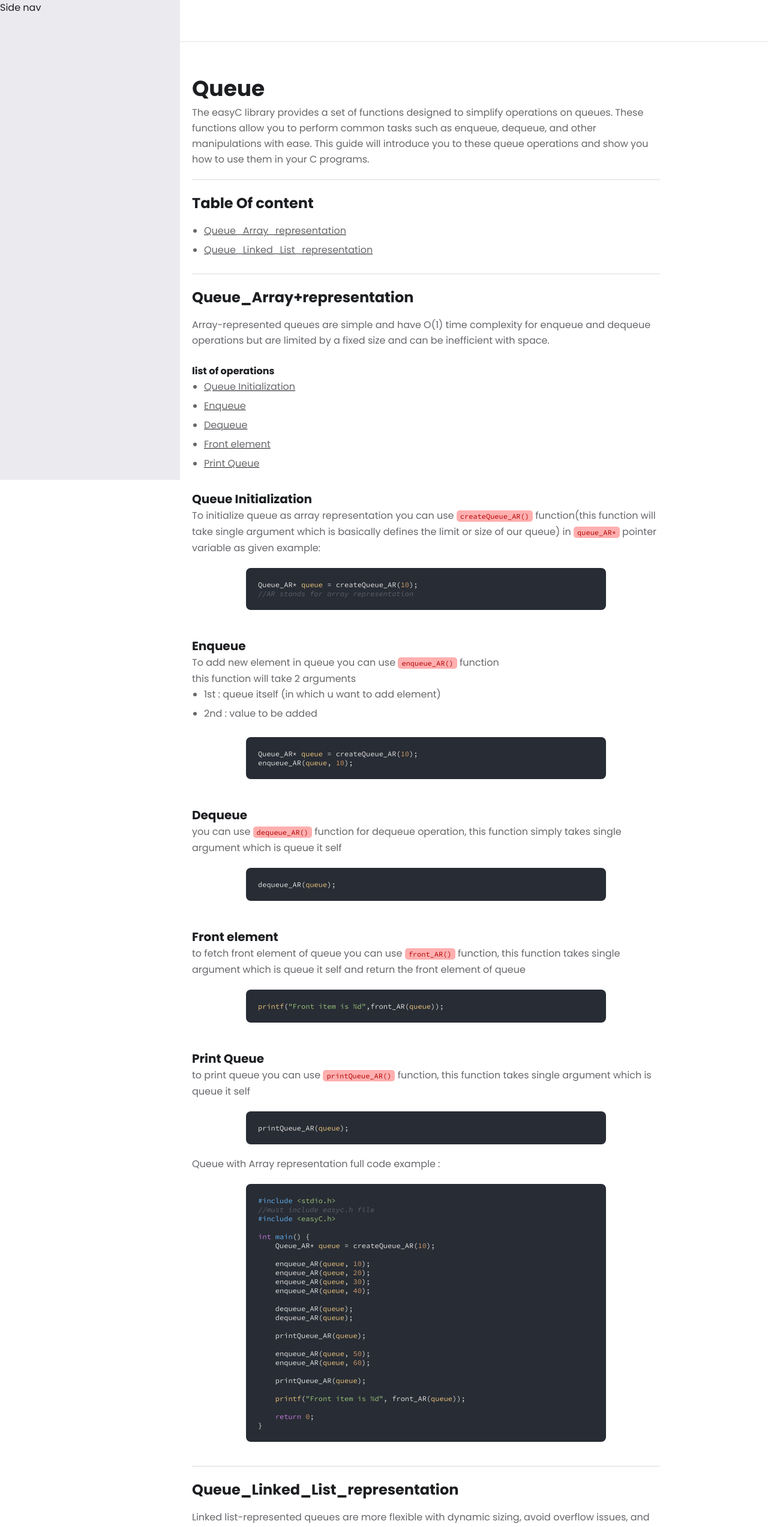
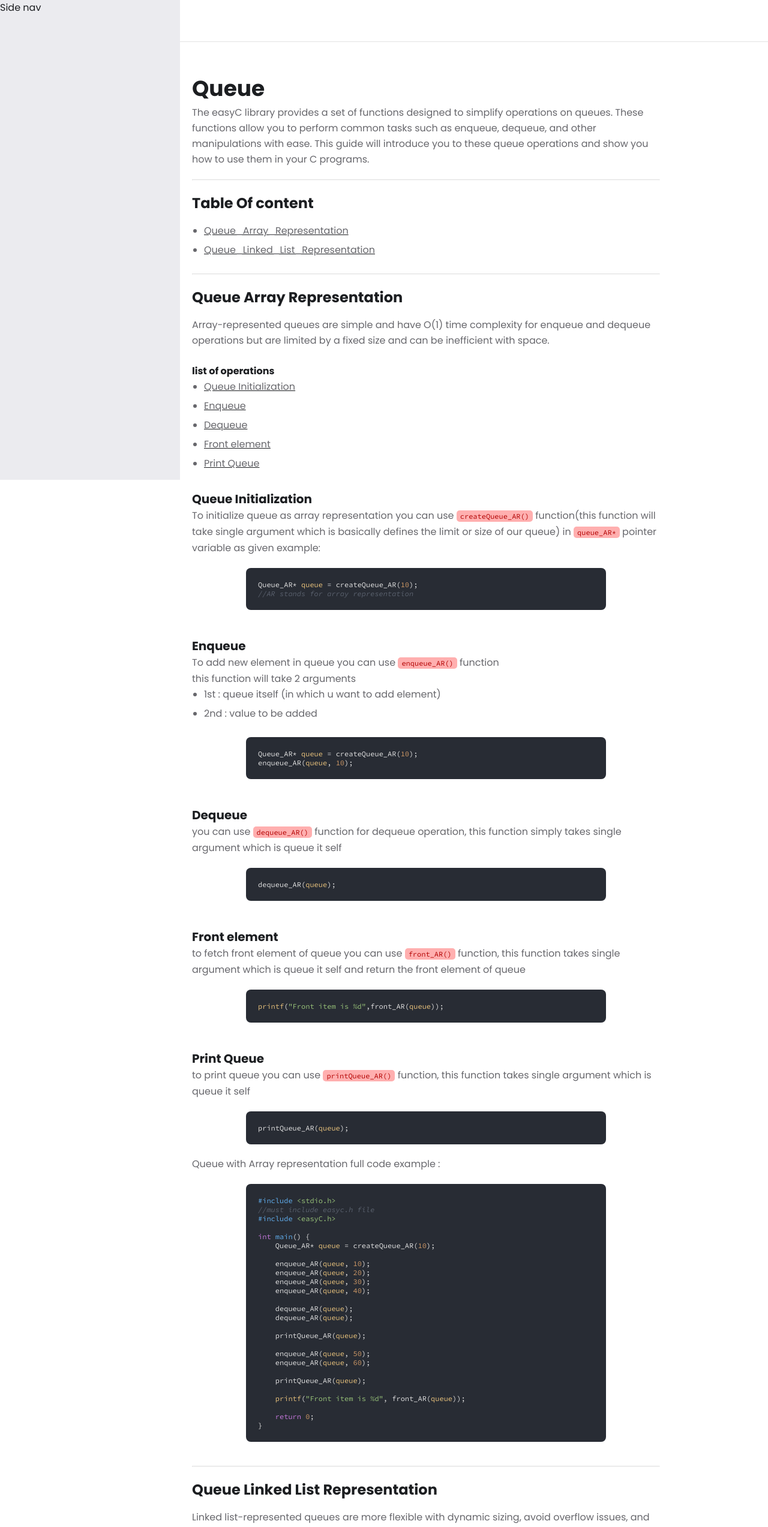
Before and after one commit to Harshkhanagwal/easyc-website, a React (Vite) app: page /guide/queue in a window 1280 px wide. Shown: the top 2546 px of the page at 60% size. Built offline with nearby package versions, Linux system fonts and the light colour scheme.

Commit message:
array page update

```diff
--- a/src/Pages/Subpages/Queue.jsx
+++ b/src/Pages/Subpages/Queue.jsx
@@ -101,12 +101,12 @@ int main() {
 
                     <h2>Table Of content</h2>
                     <ul>
-                        <a href="#Queue_Array_representation"><li>Queue_Array_representation</li></a>
-                        <a href="#Queue_Linked_List_representation"><li>Queue_Linked_List_representation </li></a>
+                        <a href="#Queue_Array_Representation"><li>Queue_Array_Representation</li></a>
+                        <a href="#Queue_Linked_List_Representation"><li>Queue_Linked_List_Representation </li></a>
                     </ul>
                     <hr/>
 
-                    <h2 id='Queue_Array_representation'>Queue_Array+representation</h2>
+                    <h2 id='Queue_Array_Representation'>Queue Array Representation</h2>
                     <p>Array-represented queues are simple and have O(1) time complexity for enqueue and dequeue operations but are limited by a fixed size and can be inefficient with space.</p>
                     <br/>
                     <p><b>list of operations</b></p>
@@ -151,7 +151,7 @@ int main() {
                     <Codebx code={queue_ex} />
                     <hr/>
 
-                    <h2 id='Queue_Linked_List_representation'>Queue_Linked_List_representation</h2>
+                    <h2 id='Queue_Linked_List_Representation'>Queue Linked List Representation</h2>
                     <p>Linked list-represented queues are more flexible with dynamic sizing, avoid overflow issues, and efficiently use memory, but they require more complex memory management and have additional overhead per element.</p>
                     <br/>
                     <p><b>list of operations</b></p>
--- a/src/Pages/Subpages/Stack.jsx
+++ b/src/Pages/Subpages/Stack.jsx
@@ -85,12 +85,12 @@ int main() {
 
                     <h2>Table of content</h2>
                     <ul>
-                        <a href="#Stack-Array_representation"><li>Stack-Array_representation</li></a>
-                        <a href="#Stack-Linked_List_Representation"><li>Stack-Linked_List_Representation</li></a>
+                        <a href="#Stack_Array_Representation"><li>Stack_Array_Representation</li></a>
+                        <a href="#Stack_Linked_List_Representation"><li>Stack_Linked_List_Representation</li></a>
                     </ul>
                     <hr />
 
-                    <h2 id='Stack-Array_representation'>Stack-Array_representation</h2>
+                    <h2 id='Stack_Array_Representation'>Stack Array Representation</h2>
                     <p>An array-based stack uses a fixed-size array to store elements, providing fast access and simple implementation but limited by its fixed capacity, leading to potential overflow and wasted memory if not fully utilized.</p>
                     <br />
                     <p><b>List of Operations</b></p>
@@ -133,7 +133,7 @@ int main() {
                     <Codebx code={Stack_AR} />
                     <hr />
 
-                    <h2 id='Stack-Linked_List_Representation'>Stack-Linked_list_Representation</h2>
+                    <h2 id='Stack_Linked_List_Representation'>Stack Linked list Representation</h2>
                     <p>In contrast, a linked list-based stack uses dynamic memory allocation, where each element is a node pointing to the next, allowing for flexible size without overflow but with slower access times and additional memory overhead due to the storage of pointers.</p>
                     <br />
                     <p><b>List of Operations</b></p>
```
Also changed, not shown: src/Pages/Subpages/Array.jsx (+5 -5 lines).
